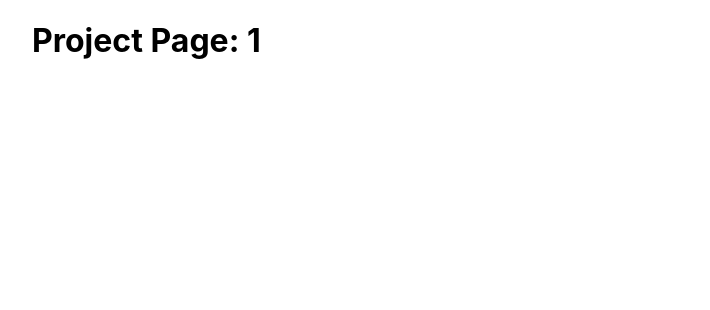
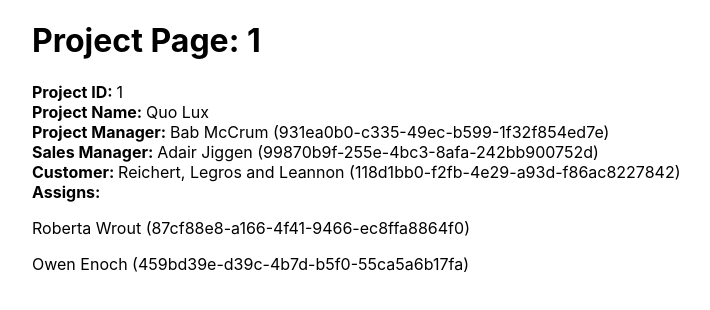
Before and after one commit to stikler51/projects-minitrello, a React (Create React App) app: page /table/1 in a window 1280 px wide. Shown: the top 310 px of the page, without its empty margins (38-748 px from the left). Built offline with nearby package versions, Linux system fonts and the light colour scheme.

Commit message:
Add data showing to project page

```diff
--- a/src/App.css
+++ b/src/App.css
@@ -1,7 +1,3 @@
-.App {
-  height: 100vh;
-}
-
 .container {
   width: 100%;
   max-width: 1140px;
--- a/src/components/InfiniteTable/InfiniteTable.tsx
+++ b/src/components/InfiniteTable/InfiniteTable.tsx
@@ -4,7 +4,7 @@ import InfiniteLoader from 'react-window-infinite-loader'
 import InfiniteTableHeader from './InfiniteTableHeader'
 import InfiniteTableSearchPanel from './InfiniteTableSearchPanel'
 import { InfiniteTableProps, TableRowProps } from './types'
-import { Link, useRouteMatch, useParams } from 'react-router-dom'
+import { Link, useRouteMatch } from 'react-router-dom'
 
 const InfiniteTable = ({
   hasNextPage,
--- a/src/pages/project.tsx
+++ b/src/pages/project.tsx
@@ -1,12 +1,73 @@
-import React, { ReactElement } from 'react'
+import React, { ReactElement, useEffect, useState } from 'react'
 import { useParams } from 'react-router'
+import { PROJECTS } from '../mocks'
+import { ProjectsDataType } from '../mocks/types'
 
 const Project = (): ReactElement => {
+  const [projectData, setProjectData] = useState<ProjectsDataType>([])
+
   const { id } = useParams<any>()
+
+  useEffect(() => {
+    // Case for real API
+
+    // fetch('https://url_to_api/projects/${id}')
+    //   .then((response) => response.json())
+    //   .then((data) => {
+    //     setProjectData(data)
+    //   })
+
+    setTimeout(() => {
+      const projectData: ProjectsDataType = PROJECTS.filter((project) => project.id == id)
+      setProjectData(projectData)
+    }, 1500)
+  }, [])
 
   return (
     <div>
       <h1>Project Page: {id}</h1>
+      {projectData.length ? (
+        <div>
+          <div>
+            <strong>Project ID: </strong>
+            <span>{projectData[0].id}</span>
+          </div>
+          <div>
+            <strong>Project Name: </strong>
+            <span>{projectData[0].project_name}</span>
+          </div>
+          <div>
+            <strong>Project Manager: </strong>
+            <span>
+              {projectData[0].project_manager.first_name} {projectData[0].project_manager.last_name} (
+              {projectData[0].project_manager.id})
+            </span>
+          </div>
+          <div>
+            <strong>Sales Manager: </strong>
+            <span>
+              {projectData[0].sales_manager.first_name} {projectData[0].sales_manager.last_name} (
+              {projectData[0].sales_manager.id})
+            </span>
+          </div>
+          <div>
+            <strong>Customer: </strong>
+            <span>
+              {projectData[0].customer.name} ({projectData[0].customer.id})
+            </span>
+          </div>
+          <div>
+            <strong>Assigns: </strong>
+            {projectData[0].assigns.map((assign) => (
+              <p key={assign.id}>
+                {assign.first_name} {assign.last_name} ({assign.id})
+              </p>
+            ))}
+          </div>
+        </div>
+      ) : (
+        'Loading...'
+      )}
     </div>
   )
 }
--- a/src/pages/table.tsx
+++ b/src/pages/table.tsx
@@ -1,9 +1,9 @@
-import React, { useState } from 'react'
+import React, { ReactElement, useState } from 'react'
 import InfiniteTable from '../components/InfiniteTable/InfiniteTable'
 import { PROJECTS } from '../mocks'
 import { ProjectsDataType } from '../mocks/types'
 
-const Table = () => {
+const Table = (): ReactElement => {
   const [hasNextPage, setHasNextPage] = useState<boolean>(true)
   const [isNextPageLoading, setIsNextPageLoading] = useState<boolean>(false)
   const [globalLoading, setGlobalLoading] = useState<boolean>(false)
```
